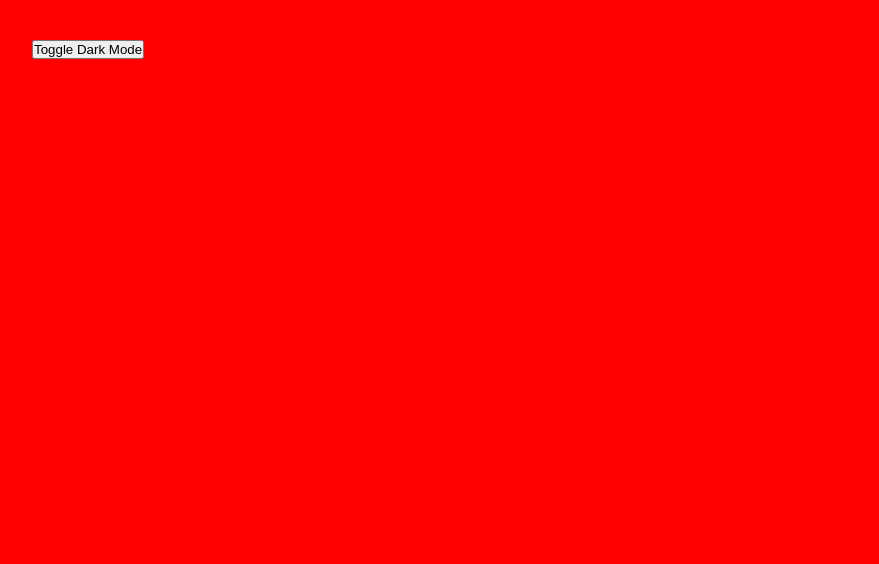
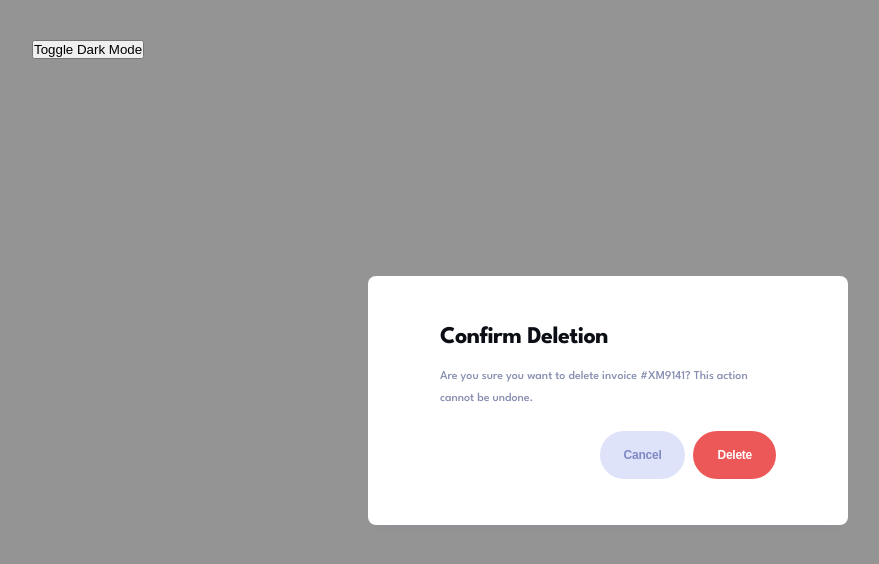
Before and after one commit to bliss-armah/invoice-app, a React (Vite) app: page / in a window 1280 px wide. Shown: the top 564 px of the page, without its empty margins (32-911 px from the left). Built offline with nearby package versions, Linux system fonts and the light colour scheme.

Commit message:
Done working on confirm delete modal

```diff
--- a/index.html
+++ b/index.html
@@ -2,9 +2,9 @@
 <html lang="en">
   <head>
     <meta charset="UTF-8" />
-    <link rel="icon" type="image/svg+xml" href="/vite.svg" />
+    <link rel="shortcut icon" href="./public/assets/favicon-32x32.png" type="image/x-icon">
     <meta name="viewport" content="width=device-width, initial-scale=1.0" />
-    <title>Vite + React</title>
+    <title>Invoice App</title>
   </head>
   <body>
     <div id="root"></div>
--- a/src/App.jsx
+++ b/src/App.jsx
@@ -18,7 +18,6 @@ function App() {
       >
         Toggle Dark Mode
       </button>
-
       <ConfirmDelete darkMode={darkMode} />
     </div>
   );
--- a/src/components/confirmDelete/ConfirmDelete.css
+++ b/src/components/confirmDelete/ConfirmDelete.css
@@ -1,7 +1,128 @@
+.delete-modal {
+  width: 100vw;
+  height: 100vh;
+  background: rgba(0, 0, 0, 0.389);
+  display: flex;
+  align-items: center;
+  justify-content: center;
+}
 
+.delete-container {
+  width: 480px;
+  height: 249px;
+  border-radius: 8px;
+  display: flex;
+  align-items: center;
+  justify-content: center;
+  box-shadow: 0px 10px 10px -10px rgba(72, 84, 159, 0.100397);
+}
 
-.delete-modal {
-    width: 100vw;
-    height: 100vh;
-    background: red;
+.delete-container-light {
+  background: var(--color-white);
 }
+
+.delete-container-dark {
+  background: var(--color-dark-purple-primary);
+}
+
+.delete-content {
+  display: flex;
+  flex-direction: column;
+  gap: 13px;
+  width: 70%;
+}
+
+.heading {
+  font-weight: 700;
+  font-size: 24px;
+  line-height: 32px;
+  letter-spacing: -0.5px;
+}
+
+.heading-light {
+    color: var(--color-black);
+}
+
+.heading-dark {
+    color: var(--color-white);
+}
+
+.delete-paragraph {
+  font-weight: 500;
+  font-size: 12px;
+  line-height: 22px;
+}
+
+.delete-paragraph-light {
+    color: var(--color-purple-gray);
+}
+
+.delete-paragraph-dark {
+    color: var(--color-light);
+}
+
+.cancel-delete-btn {
+  /* width: 188px; */
+  width: max-content;
+  height: 48px;
+  display: flex;
+  gap: 8px;
+  margin-top: 8px;
+  align-self: flex-end;
+}
+
+.button {
+  background: none;
+  border-radius: 24px;
+  padding: 16px 24px;
+  border: none;
+  font-weight: 700;
+font-size: 12px;
+line-height: 15px;
+letter-spacing: -0.25px;
+cursor: pointer;
+}
+
+.cancel-btn-light {
+    background: var(--color-light);
+    color: var(--color-light-purple-gray);
+}
+
+.cancel-btn-light:hover {
+    background: var(--color-white-shade);
+}
+
+.cancel-btn-dark {
+background: var(--color-dark-purple-secondary);
+color: var(--color-light);
+}
+
+.cancel-btn-dark:hover {
+    background: var(--color-white);
+    color: var(--color-light-purple-gray);
+}
+
+.delete-btn {
+    background: var(--color-pink);
+    color: var(--color-white);
+}
+
+.delete-btn:hover {
+    background: var(--color-light-pink);
+}
+
+/* Media queries for mobile */
+@media screen and (max-width: 480px) {
+    .delete-container {
+        /* max-width: 327px; */
+        width: 90%;
+        height: 220px;
+
+      }
+
+      .delete-paragraph {
+        font-size: 14px;
+        text-align: justify;
+        letter-spacing: -0.25px;
+    }
+}
--- a/src/components/confirmDelete/ConfirmDelete.jsx
+++ b/src/components/confirmDelete/ConfirmDelete.jsx
@@ -4,8 +4,17 @@ import './ConfirmDelete.css'
 const ConfirmDelete = ({darkMode}) => {
   return (
     <section className='delete-modal'>
-        <div className='delete-container'>
-
+        <div className={`delete-container ${darkMode ? 'delete-container-dark' :'delete-container-light'}`}>
+            <div className="delete-content">
+              <p className={`heading ${darkMode ? 'heading-dark' : 'heading-light'}`}>Confirm Deletion</p>
+              <p className={`delete-paragraph ${darkMode ? 'delete-paragraph-dark' : 'delete-paragraph-light'}`}>
+              Are you sure you want to delete invoice #XM9141? This action cannot be undone.
+              </p>
+              <div className="cancel-delete-btn">
+                <button className={`button ${darkMode ? 'cancel-btn-dark' : 'cancel-btn-light'}`}>Cancel</button>
+                <button className="button delete-btn">Delete</button>
+              </div>
+            </div>
         </div>
     </section>
   )
--- a/src/index.css
+++ b/src/index.css
@@ -8,6 +8,10 @@
   box-sizing: border-box;
   text-decoration: none;
   list-style: none;
+}
+
+*:hover {
+  transition: all 0.3s linear;
 }
 
 
```
